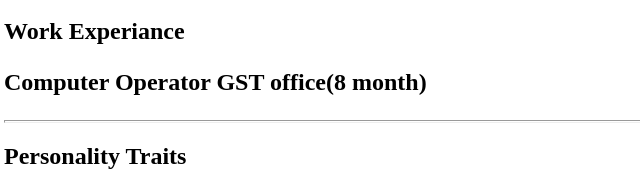
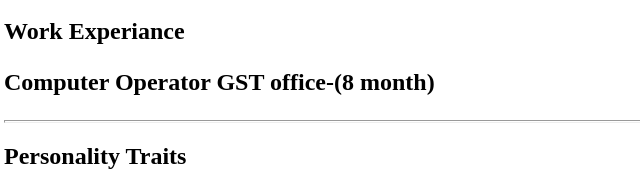
Before and after one commit to surya3121/CV, a plain HTML site: page index.html in a window 1280 px wide. Shown: the part 531-718 px from the top of the page, 4-644 px from the left. Drawn offline with Linux system fonts and the light colour scheme.

Commit message:
Update index.html

```diff
--- a/index.html
+++ b/index.html
@@ -56,7 +56,7 @@
     <hr size="3">
     <h2>Work Experiance</h>
         <p>Computer Operator
-            GST office(8 month)</p>
+            GST office-(8 month)</p>
      <hr size="3">
      <h2>Personality Traits</h2>
      <ul>
```
